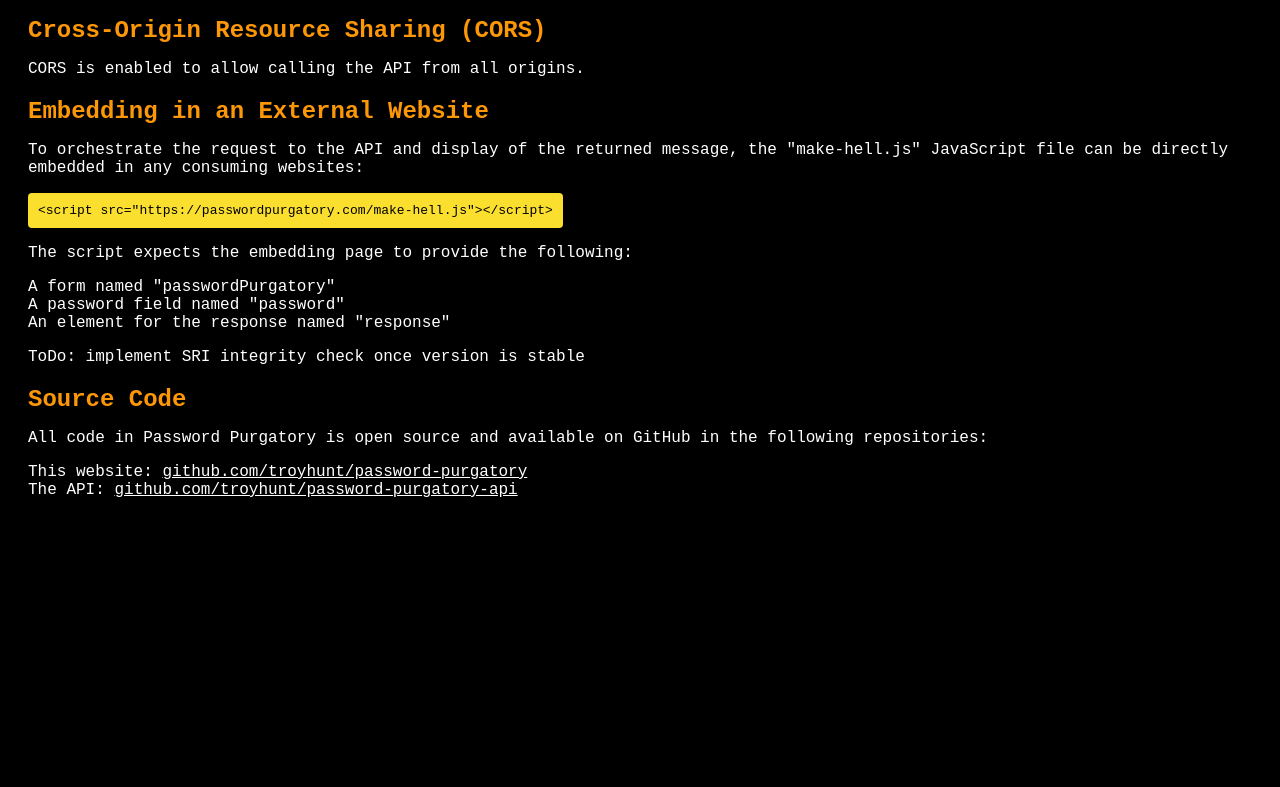
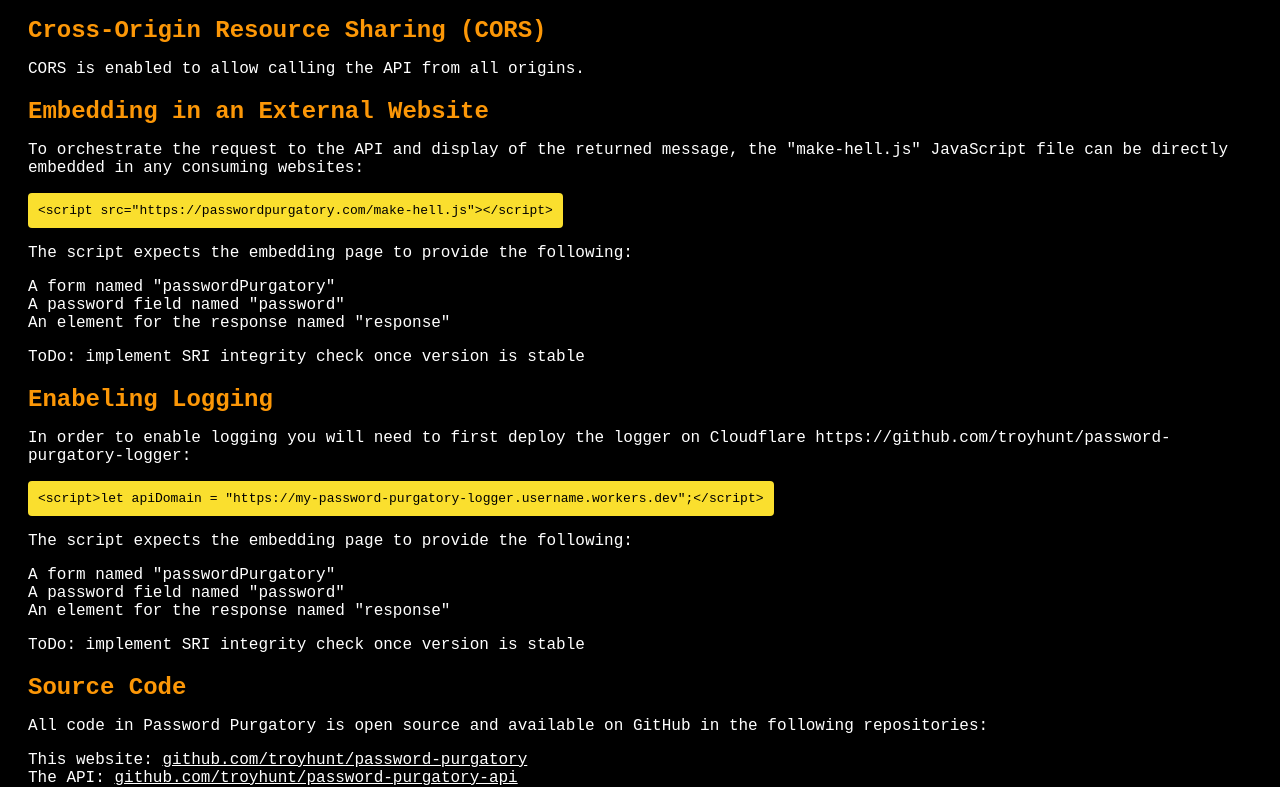
Before and after one commit to troyhunt/password-purgatory, a plain HTML site: page index.html in a window 1280 px wide. Shown: the part 986-1773 px from the top of the page. Before the commit the page ends 1485 px from the top, so only its background shows below. Drawn offline with Linux system fonts and the light colour scheme.

Commit message:
Updated UI

```diff
--- a/index.html
+++ b/index.html
@@ -80,6 +80,21 @@
       </ol>
       <p>ToDo: implement SRI integrity check once version is stable</p>
 
+      <h2>Enabeling Logging</h2>
+      <p>
+        In order to enable logging you will need to first deploy the logger on Cloudflare https://github.com/troyhunt/password-purgatory-logger:
+      </p>
+      <code>
+        &lt;script&gt;let apiDomain = &quot;https://my-password-purgatory-logger.username.workers.dev&quot;;&lt;/script&gt;
+      </code>
+      <p>The script expects the embedding page to provide the following:</p>
+      <ol>
+        <li>A form named &quot;passwordPurgatory&quot;</li>
+        <li>A password field named &quot;password&quot;</li>
+        <li>An element for the response named &quot;response&quot;</li>
+      </ol>
+      <p>ToDo: implement SRI integrity check once version is stable</p>
+
       <h2>Source Code</h2>
       <p>
         All code in Password Purgatory is open source and available on GitHub in
```
